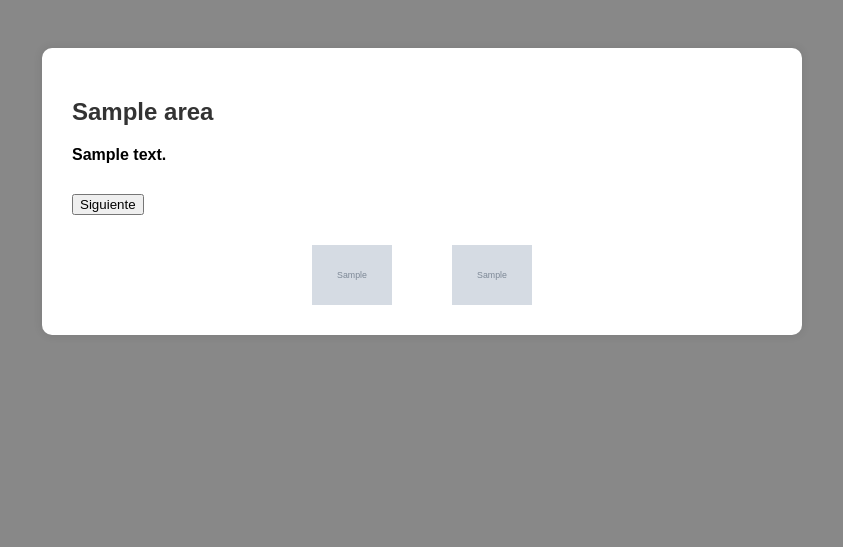
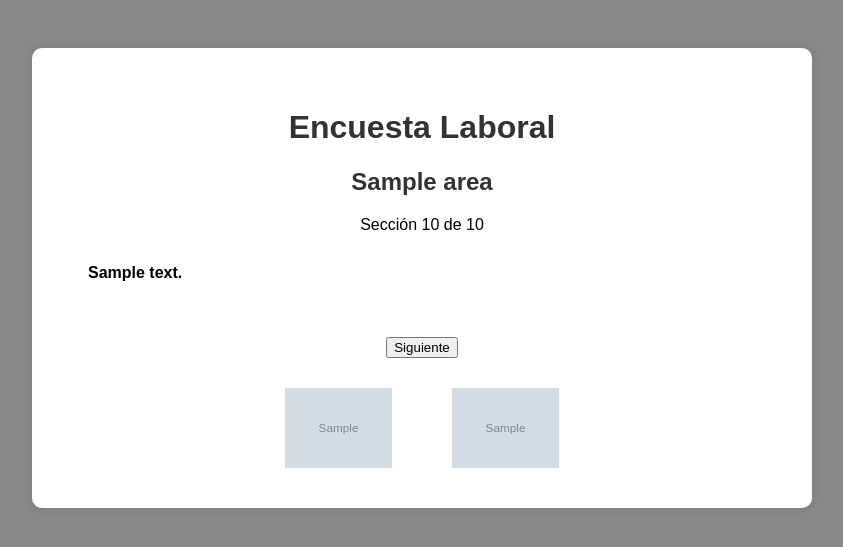
Before and after one commit to RyogaKnight/cdlr-encuesta, a Flask app: template templates/encuesta.html in a window 1280 px wide. Shown: the top 547 px of the page, without its empty margins (218-1061 px from the left). Run offline with Flask 3, Linux system fonts and the light colour scheme; the template is opened without the code that fills it: most values are stand-ins (such as "Sample title", 1, 10 or a date in 2020); grey boxes marked "Sample" are stand-in pictures; parts of the project's set-up code (start-up, migrations or seed data) failed here and were passed over.

Commit message:
HTML encuenstas mejorado

```diff
--- a/templates/encuesta.html
+++ b/templates/encuesta.html
@@ -2,86 +2,109 @@
 <html lang="es">
 <head>
   <meta charset="UTF-8">
-  <title>Encuesta</title>
+  <title>Encuesta Laboral</title>
   <style>
     body {
       font-family: Arial, sans-serif;
       background-color: {{ color_fondo }};
+      text-align: center;
       padding: 40px;
     }
+
     .contenedor {
       background-color: white;
-      padding: 30px;
+      padding: 40px;
       border-radius: 10px;
       max-width: 700px;
       margin: auto;
       box-shadow: 0 0 10px rgba(0, 0, 0, 0.1);
     }
-    h2 {
+
+    h1, h2 {
       color: #333;
     }
-    .pregunta {
-      margin-bottom: 25px;
-    }
-    label {
-      font-weight: bold;
-      display: block;
-      margin-bottom: 5px;
-    }
-    textarea {
-      width: 100%;
-      height: 80px;
-    }
-    .botones {
-      display: flex;
-      justify-content: space-between;
+
+    form {
+      text-align: left;
       margin-top: 30px;
     }
+
+    fieldset {
+      margin-bottom: 30px;
+      border: none;
+    }
+
+    legend {
+      font-weight: bold;
+      margin-bottom: 10px;
+    }
+
+    .opciones {
+      margin-bottom: 10px;
+    }
+
+    .error {
+      color: red;
+      font-weight: bold;
+      margin-bottom: 20px;
+    }
+
     .logos {
       display: flex;
       justify-content: center;
       gap: 60px;
       margin-top: 30px;
+      align-items: center;
     }
+
     .logos img {
-      height: 60px;
+      height: 80px;
+    }
+
+    @media (max-width: 600px) {
+      .logos {
+        flex-direction: column;
+        gap: 20px;
+      }
+      .logos img {
+        height: 70px;
+      }
     }
   </style>
 </head>
 <body>
 <div class="contenedor">
+  <h1>Encuesta Laboral</h1>
   <h2>{{ area }}</h2>
+  <p>Sección {{ pagina + 1 }} de {{ total }}</p>
 
-  {% if error %}
-    <p style="color: red; font-weight: bold;">{{ error }}</p>
-  {% endif %}
+  {% if error %}<div class="error">{{ error }}</div>{% endif %}
 
   <form method="POST">
-    {% for pregunta in preguntas %}
-      {% set i = loop.index0 %}
-      <div class="pregunta">
-        <label for="{{ area }}_{{ i }}">{{ pregunta.texto }}</label>
-
-        {% if pregunta.tipo == 'Frecuencia' %}
+    {% for i in range(preguntas|length) %}
+      <fieldset>
+        <legend>{{ preguntas[i].texto }}</legend>
+        {% if preguntas[i].tipo == 'Frecuencia' %}
           {% for opcion in escala %}
-            <input type="radio" name="{{ area }}_{{ i }}" value="{{ opcion }}"> {{ opcion }}<br>
+            <div class="opciones">
+              <input type="radio" name="{{ area }}_{{ i }}" value="{{ opcion }}"
+                {% if session['respuestas'] and session['respuestas'].get(area ~ '_' ~ i) and session['respuestas'].get(area ~ '_' ~ i)[2] == opcion %}checked{% endif %}>
+              {{ opcion }}
+            </div>
           {% endfor %}
-
-        {% elif pregunta.tipo == 'Abierta' %}
-          <textarea name="{{ area }}_{{ i }}"></textarea>
-
-        {% elif pregunta.tipo == 'Score' %}
-          <select name="{{ area }}_{{ i }}">
-            {% for score in range(1, 11) %}
-              <option value="{{ score }}">{{ score }}</option>
-            {% endfor %}
-          </select>
+        {% elif preguntas[i].tipo == 'Score' %}
+          <div class="opciones">
+            <input type="number" name="{{ area }}_{{ i }}" min="1" max="10" style="width: 50px;"
+              value="{% if session['respuestas'] and session['respuestas'].get(area ~ '_' ~ i) %}{{ session['respuestas'].get(area ~ '_' ~ i)[2] }}{% endif %}">
+            <span>(1 = Muy bajo, 10 = Excelente)</span>
+          </div>
+        {% elif preguntas[i].tipo == 'Abierta' %}
+          <textarea name="{{ area }}_{{ i }}" rows="4" cols="50">{% if session['respuestas'] and session['respuestas'].get(area ~ '_' ~ i) %}{{ session['respuestas'].get(area ~ '_' ~ i)[2] }}{% endif %}</textarea>
         {% endif %}
-
-      </div>
+      </fieldset>
     {% endfor %}
 
-    <div class="botones">
+    <div style="text-align: center; margin-top: 30px;">
       {% if pagina > 0 %}
         <button type="submit" name="anterior">Anterior</button>
       {% endif %}
```
